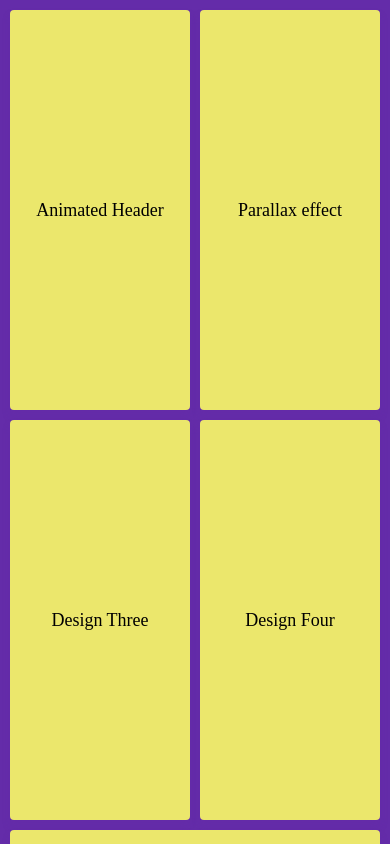
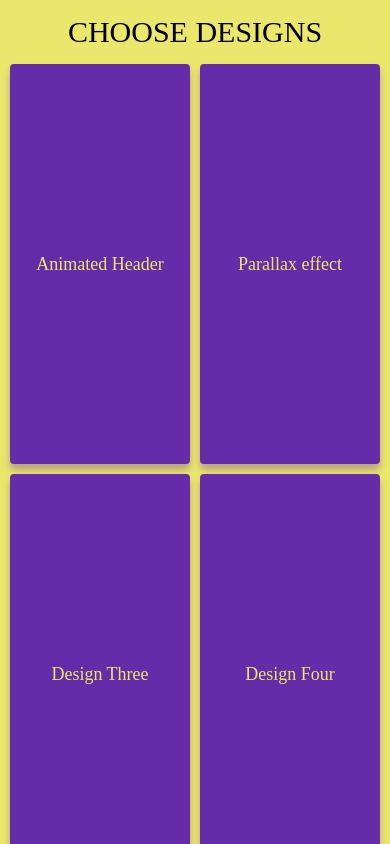
Before and after one commit to PiyushGaurav/AnimatedDesigns, a React Native app: screen / in a window 390 px wide. Built offline with nearby package versions, Linux system fonts and the light colour scheme.

Commit message:
added carausal

```diff
--- a/App.tsx
+++ b/App.tsx
@@ -6,6 +6,8 @@ import {createNativeStackNavigator} from '@react-navigation/native-stack';
 import HomeScreen from './src/screens/HomeScreen';
 import DesignOne from './src/screens/DesignOne';
 import DesignTwo from './src/screens/DesignTwo';
+import DesignThree from './src/screens/DesignThree';
+import navigationStrings from './constants/navigationStrings';
 
 const Stack = createNativeStackNavigator();
 
@@ -14,18 +16,23 @@ function App() {
     <NavigationContainer>
       <Stack.Navigator>
         <Stack.Screen
-          name="Home"
+          name={navigationStrings.HOME}
           component={HomeScreen}
           options={{headerShown: false}}
         />
         <Stack.Screen
-          name="DesignOne"
+          name={navigationStrings.DESIGN_ONE}
           component={DesignOne}
           options={{headerShown: false}}
         />
         <Stack.Screen
-          name="DesignTwo"
+          name={navigationStrings.DESIGN_TWO}
           component={DesignTwo}
+          options={{headerShown: false}}
+        />
+        <Stack.Screen
+          name={navigationStrings.DESIGN_THREE}
+          component={DesignThree}
           options={{headerShown: false}}
         />
       </Stack.Navigator>
--- /dev/null
+++ b/constants/navigationStrings.js
@@ -0,0 +1,6 @@
+export default {
+  HOME: 'Home',
+  DESIGN_ONE: 'DesignOne',
+  DESIGN_TWO: 'DesignTow',
+  DESIGN_THREE: 'DesignThree',
+};
--- /dev/null
+++ b/src/screens/DesignThree.jsx
@@ -0,0 +1,119 @@
+import {Animated, Image, StyleSheet, Dimensions, View} from 'react-native';
+import React, {useRef} from 'react';
+import CommonStyles from '../theme/CommonStyles';
+
+const {height, width} = Dimensions.get('screen');
+const data = [
+  {
+    id: 1,
+    name: 'image 1',
+    uri: 'https://images.unsplash.com/photo-1547420186-a9c6bb9036a7?ixlib=rb-4.0.3&ixid=M3wxMjA3fDB8MHxwaG90by1wYWdlfHx8fGVufDB8fHx8fA%3D%3D&auto=format&fit=crop&w=654&q=80',
+  },
+  {
+    id: 2,
+    name: 'image 2',
+    uri: 'https://images.unsplash.com/photo-1598624669900-ee1be9f81e23?ixlib=rb-4.0.3&ixid=M3wxMjA3fDB8MHxwaG90by1wYWdlfHx8fGVufDB8fHx8fA%3D%3D&auto=format&fit=crop&w=2088&q=80',
+  },
+  {
+    id: 3,
+    name: 'image 3',
+    uri: 'https://images.unsplash.com/photo-1528620575091-7310b88d7ebd?ixlib=rb-4.0.3&ixid=M3wxMjA3fDB8MHxwaG90by1wYWdlfHx8fGVufDB8fHx8fA%3D%3D&auto=format&fit=crop&w=987&q=80',
+  },
+  {
+    id: 4,
+    name: 'image 4',
+    uri: 'https://images.unsplash.com/photo-1553675559-5046b59a5ca5?ixlib=rb-4.0.3&ixid=M3wxMjA3fDB8MHxwaG90by1wYWdlfHx8fGVufDB8fHx8fA%3D%3D&auto=format&fit=crop&w=1035&q=80',
+  },
+  {
+    id: 5,
+    name: 'image 5',
+    uri: 'https://images.unsplash.com/photo-1549317336-206569e8475c?ixlib=rb-4.0.3&ixid=M3wxMjA3fDB8MHxleHBsb3JlLWZlZWR8NTl8fHxlbnwwfHx8fHw%3D&auto=format&fit=crop&w=800&q=60',
+  },
+];
+
+const ITEM_WIDTH = width;
+const ITEM_HEIGHT = height;
+const IMAGE_WIDTH = width / 1.4;
+const IMAGE_HEIGHT = height / 1.8;
+
+export default function DesignThree() {
+  const scrollX = useRef(new Animated.Value(0)).current;
+
+  const renderRow = ({item, index}) => {
+    return (
+      <View style={styles.imageContainer}>
+        <Image source={{uri: item.uri}} style={styles.image} />
+      </View>
+    );
+  };
+
+  return (
+    <View style={{flex: 1}}>
+      <View style={StyleSheet.absoluteFill}>
+        {data.map((item, index) => {
+          const inputRange = [
+            (index - 1) * ITEM_WIDTH,
+            index * ITEM_WIDTH,
+            (index + 1) * ITEM_WIDTH,
+          ];
+
+          const opacityInterpolated = scrollX.interpolate({
+            inputRange,
+            outputRange: [0, 1, 0],
+          });
+          return (
+            <Animated.Image
+              source={{
+                uri: item.uri,
+              }}
+              style={[
+                StyleSheet.absoluteFill,
+                {
+                  opacity: opacityInterpolated,
+                },
+              ]}
+              blurRadius={30}
+            />
+          );
+        })}
+      </View>
+      <Animated.FlatList
+        data={data}
+        horizontal
+        keyExtractor={item => item.id}
+        showsHorizontalScrollIndicator={false}
+        snapToInterval={ITEM_WIDTH}
+        decelerationRate={'fast'}
+        pagingEnabled
+        onScroll={Animated.event(
+          [
+            {
+              nativeEvent: {
+                contentOffset: {
+                  x: scrollX,
+                },
+              },
+            },
+          ],
+          {useNativeDriver: true},
+        )}
+        renderItem={renderRow}
+      />
+    </View>
+  );
+}
+
+const styles = StyleSheet.create({
+  imageContainer: {
+    width: ITEM_WIDTH,
+    height: ITEM_HEIGHT,
+    justifyContent: 'center',
+    alignItems: 'center',
+  },
+  image: {
+    width: IMAGE_WIDTH,
+    height: IMAGE_HEIGHT,
+    ...CommonStyles.shadowStyle,
+    borderRadius: 20,
+  },
+});
--- a/src/screens/HomeScreen.jsx
+++ b/src/screens/HomeScreen.jsx
@@ -12,18 +12,19 @@ import React from 'react';
 import Colors from '../theme/Colors';
 import CommonStyles from '../theme/CommonStyles';
 import {Fonts} from '../theme/Fonts';
+import navigationStrings from '../../constants/navigationStrings';
 
 const screenArray = [
-  {screenName: 'Animated Header', route: 'DesignOne'},
-  {screenName: 'Parallax effect', route: 'DesignTwo'},
-  {screenName: 'Design Three', route: ''},
+  {screenName: 'Animated Header', route: navigationStrings.DESIGN_ONE},
+  {screenName: 'Parallax effect', route: navigationStrings.DESIGN_TWO},
+  {screenName: 'Design Three', route: navigationStrings.DESIGN_THREE},
   {screenName: 'Design Four', route: ''},
   {screenName: 'Design Five', route: ''},
 ];
 
 const {width} = Dimensions.get('screen');
 export default function HomeScreen({navigation}) {
-  function renderBox({item}) {
+  const renderBox = ({item}) => {
     return (
       <TouchableOpacity
         onPress={() => {
@@ -33,7 +34,11 @@ export default function HomeScreen({navigation}) {
         <Text style={styles.boxText}>{item.screenName}</Text>
       </TouchableOpacity>
     );
-  }
+  };
+
+  const listHeaderComponent = () => (
+    <Text style={[styles.header]}>Choose Designs</Text>
+  );
 
   return (
     <SafeAreaView style={styles.container}>
@@ -43,6 +48,7 @@ export default function HomeScreen({navigation}) {
         renderItem={renderBox}
         numColumns={2}
         item
+        ListHeaderComponent={listHeaderComponent}
       />
     </SafeAreaView>
   );
@@ -51,7 +57,13 @@ export default function HomeScreen({navigation}) {
 const styles = StyleSheet.create({
   container: {
     flex: 1,
-    backgroundColor: Colors.primary,
+    backgroundColor: Colors.secandory,
+  },
+  header: {
+    ...Fonts.bold(30),
+    textTransform: 'uppercase',
+    textAlign: 'center',
+    padding: 10,
   },
   box: {
     flex: 1,
@@ -60,10 +72,11 @@ const styles = StyleSheet.create({
     margin: 5,
     justifyContent: 'center',
     alignItems: 'center',
-    backgroundColor: Colors.secandory,
+    backgroundColor: Colors.primary,
     ...CommonStyles.shadowStyle,
   },
   boxText: {
-    ...Fonts.medium(18),
+    ...Fonts.bold(18),
+    color: Colors.secandory,
   },
 });
```
Also changed, not shown: 1 other file (tests, documents, lock files or other folders).
